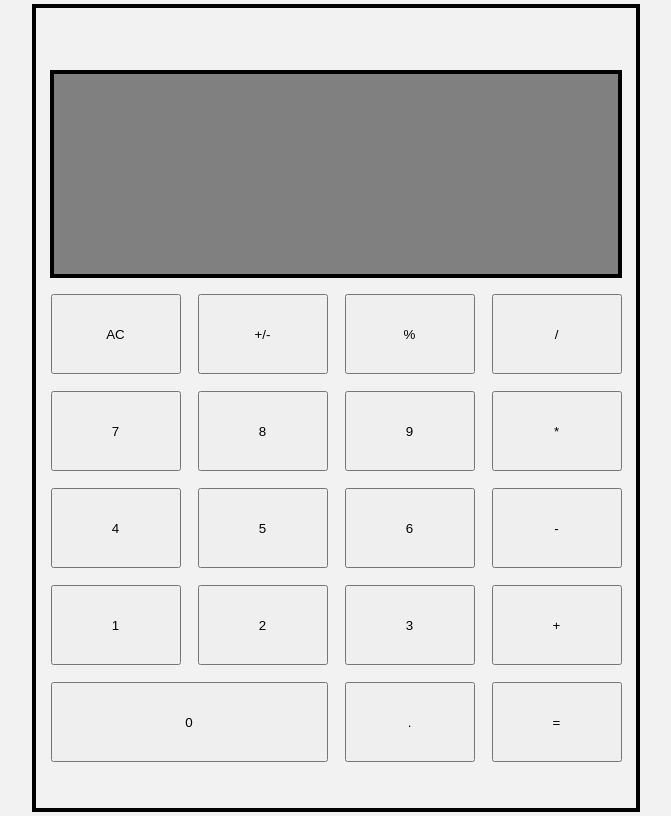
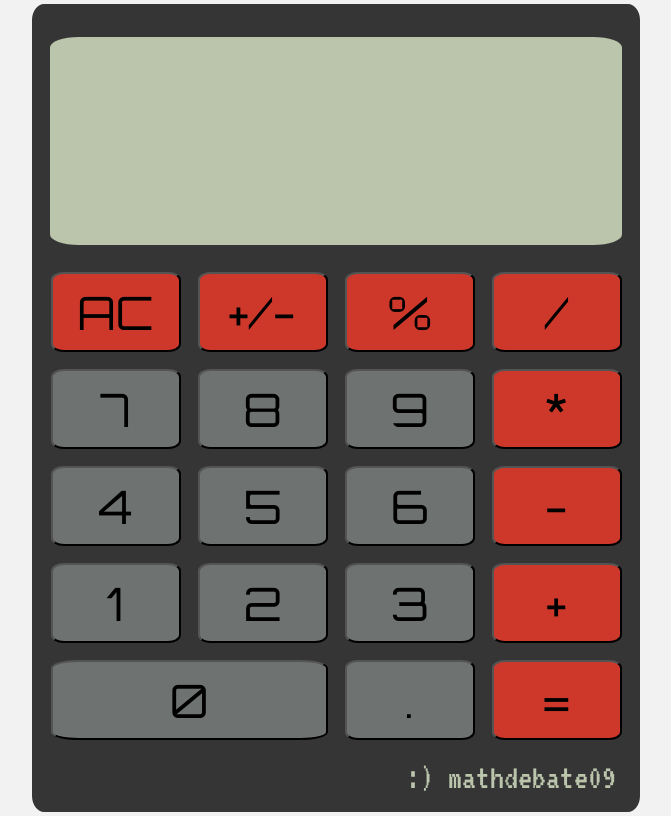
Before and after one commit to mathdebate09/calculator, a plain HTML site: page index.html in a window 1280 px wide. Shown: the whole page, without its empty margins (304-975 px from the left). Drawn offline with Linux system fonts and the light colour scheme.

Commit message:
HTML (Fonts API/Credits) CSS (Color Grading/Button Reactions/Button Latency)

```diff
--- a/index.html
+++ b/index.html
@@ -5,6 +5,7 @@
     <meta name="viewport" content="width=device-width, initial-scale=1.0">
     <title>Calculator</title>
     <link href="styles.css" rel="stylesheet">
+    <link rel="stylesheet" href="https://fonts.googleapis.com/css?family=VT323|Orbitron">
 </head>
 <body>
     <div class="frame">
@@ -34,6 +35,7 @@
             <button class="number" id="decimal">.</button>
             <button class="operator" id="equals">=</button>
         </div>
+        <a href="https://github.com/mathdebate09" target="_blank" class="credits">:) mathdebate09</a>
     </div>
 </body>
 <script src="script.js"></script>
--- a/styles.css
+++ b/styles.css
@@ -1,30 +1,51 @@
+/* GLOBAL STYLES */
 body {
     display: flex;
     justify-content: center;
     align-items: center;
     height: 100vh;
     background-color: #f2f2f2;
+
 }
 
+button {
+    font-size:46px;
+    background-color: #6E7271;
+    border-radius: 10%;
+    font-family:'Orbitron', serif;
+    transition: background-color 0.2s ease, box-shadow 0.2s ease; /* Add this line */
+}
+
+button:active {
+    background-color: #5a5a5a; /* Darker shade when button is pressed */
+    box-shadow: inset 0px 0px 5px #000; /* Inner shadow to create depth */
+}
+
+/* MAIN FRAME */
 .frame {
     width: 600px;
     height: 800px;
-    border: 4px solid black;
+    border: 4px solid #353535;
     display: flex;
     justify-content: center;
     align-items: center;
     flex-direction: column;
+    background-color: #353535;
+    border-radius: 2%;
 }
 
+/* DISPLAY */
 .display-screen {
     width: 564px;
     height:200px;
-    border:4px solid black;
-    background-color: grey;
+    border:4px solid #BBC5AC;
+    border-radius:5%;
+    background-color: #BBC5AC;
 }
 
 /* KEYPAD ELEMENTS */
 .keypad {
+    padding-top:11px;
     display: flex;
     justify-content: center;
     flex-wrap: wrap;
@@ -37,6 +58,29 @@ body {
     height:80px;
 }
 
+.operator {
+    background-color: #CE382A;
+}
+
+.operator:active {
+    background-color: rgb(150, 40, 30); /* Darker shade when button is pressed */
+    box-shadow: inset 0px 0px 5px #000; /* Inner shadow to create depth */
+}
+
 #zero {
     width:277px;
 }
+
+/* CREDITS */
+.credits {
+    color: #BBC5AC;
+    font-size: 35px;
+    margin-top: 20px;
+    margin-right: 20px;
+    margin-left: auto;
+    display: flex;
+    justify-content: flex-end;
+    align-content: start;
+    text-decoration: none;
+    font-family:'VT323', serif
+}
```
